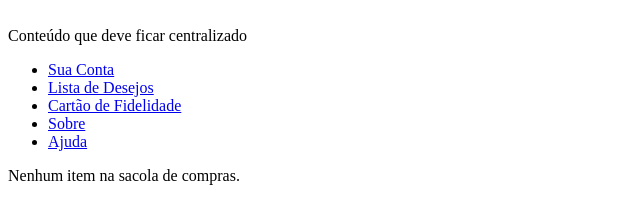
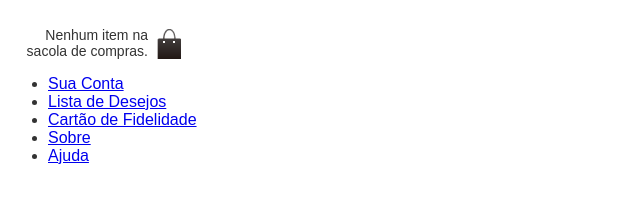
Before and after one commit to gabriel1712x/aula01, a plain HTML site: page index.html in a window 1280 px wide. Shown: the part 109-332 px from the top of the page, without its empty margins (0-640 px from the left). Drawn offline with Linux system fonts and the light colour scheme.

Commit message:
Add files via upload

```diff
--- a/css/index.css
+++ b/css/index.css
@@ -1,16 +1,26 @@
-.menu-opcoes {
-    // código de um menu de opcoes
-    // essas regras serão aplicadas ao nav
-}
-
-.menu-cabecalho {
-    // código de um menu de cabeçalho
-    // essas regras TAMBÉM serão aplicadas ao nav
-}
 
 .container {
     margin-right: auto;
     margin-left: auto;
 }
 
-div class="info container"
+.sacola {
+background-image: url(../img/sacola.png);
+background-repeat: no-repeat;
+background-position: top right;
+font-size: 14px;
+padding-right: 35px;
+text-align: right;
+width: 140px;
+}
+
+.manu-opcoes ul {
+    font-size: 15px;
+}
+
+.manu-opcoes a {
+    color: #003366;
+}
+
+body {color: #333333;
+font-family: "ucida Sans Unicode", "lucia Grande", sans-serif;}
--- a/index.html
+++ b/index.html
@@ -6,26 +6,21 @@
         <link rel="stylesheet" href="css/index.css">
     </head>
     <body>
+        <header>
+
             <h1><img src="img/logo.png" alt="Mirror Fashion"></h1>
-<header>
-    <!-- Conteúdo do Cabeçalho -->
-     <nav class="Menu-opcoes"menu-cabecalho>
-        <div class="info container">
-            <p>Conteúdo que deve ficar centralizado</p>
-        </div>
-     </nav>
-     <nav>
+            <p class="sacola">
+                Nenhum item na sacola de compras.
+             </p>
+                <nav class="menu-opcoes">
                 <ul>
                     <li><a href="#">Sua Conta</a></li>
                     <li><a href="#">Lista de Desejos</a></li>
-            <li><a href="#">Cartão de Fidelidade</a></li>
+                    <li><a href="https://chromewebstore.google.com/">Cartão de Fidelidade</a></li>
                     <li><a href="sobre.html">Sobre</a></li>
                     <li><a href="#">Ajuda</a></li>
                 </ul>
      </nav>
-     <p>
-        Nenhum item na sacola de compras.
-     </p>
 </header>
 <div id="main">
 <!--Conteúdo Principal-->
```
Lines whose indentation alone changed are shown as unchanged.
